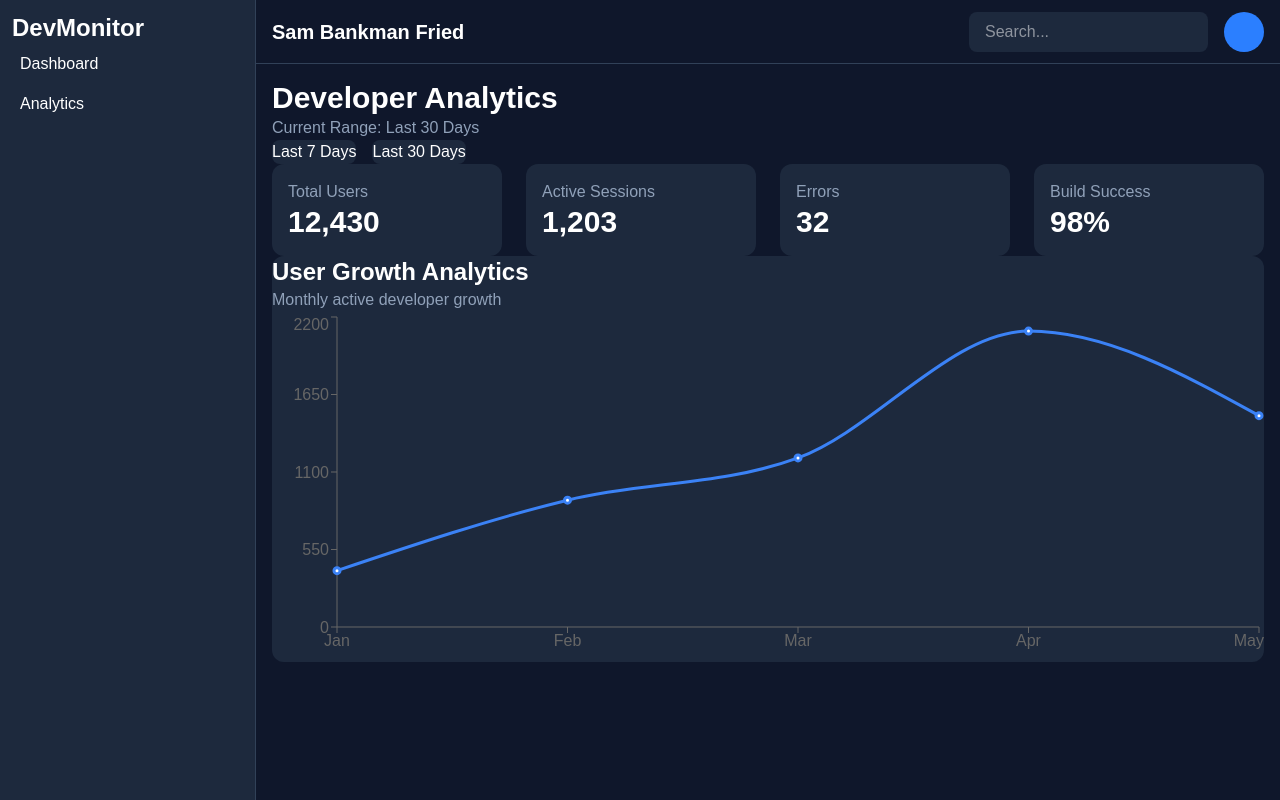
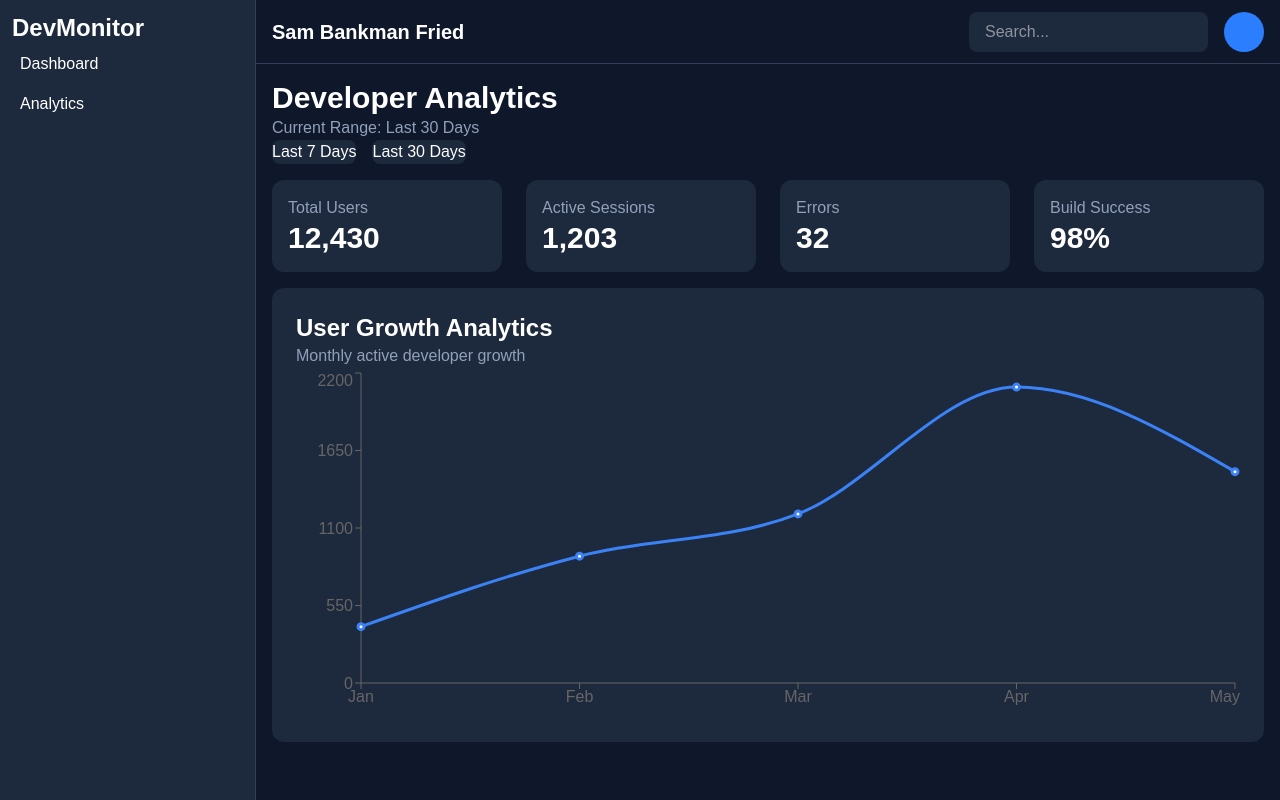
Before and after one commit to muneeb-hk1/developer-analytics-monitoring-dashboard, a React (Vite) app: page / in a window 1280 px wide. Built offline with nearby package versions, Linux system fonts and the light colour scheme; data requests are answered from the project's data file.

Commit message:
new change

```diff
--- a/package.json
+++ b/package.json
@@ -4,9 +4,9 @@
   "version": "0.0.0",
   "type": "module",
   "scripts": {
-    "dev": "vite",
-    "build": "tsc -b && vite build",
-    "lint": "eslint .",
+   "dev:frontend": "vite",
+  "dev:server": "json-server --watch db.json --port 8000",
+  "dev": "concurrently \"npm run dev:frontend\" \"npm run dev:server\"",
     "preview": "vite preview"
   },
   "dependencies": {
--- a/src/components/charts/UsersChart.tsx
+++ b/src/components/charts/UsersChart.tsx
@@ -15,7 +15,7 @@ type Props = {
 
 function UsersChart({ data }: Props) {
   return (
-    <div className="bg-slate-800 rounded-xl p-6 mt-8">
+    <div className="bg-slate-800 rounded-xl !p-6 mt-8">
       <div className="mb-6">
         <h2 className="text-2xl font-semibold">User Growth Analytics</h2>
 
--- a/src/components/dashboard/StatsGrid.tsx
+++ b/src/components/dashboard/StatsGrid.tsx
@@ -12,7 +12,7 @@ type Props = {
 
 function StatsGrid({ stats }: Props) {
   return (
-    <div className="grid grid-cols-4 gap-6">
+    <div className="grid grid-cols-4 gap-6 !py-4">
       {stats.map((item) => (
         <StatsCard key={item.id} title={item.title} value={item.value} />
       ))}
```
